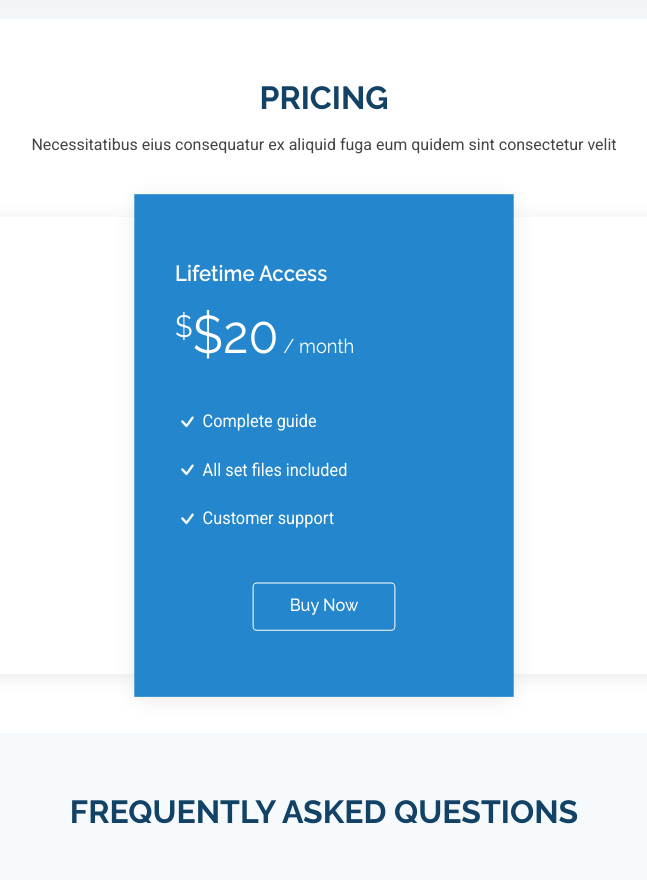
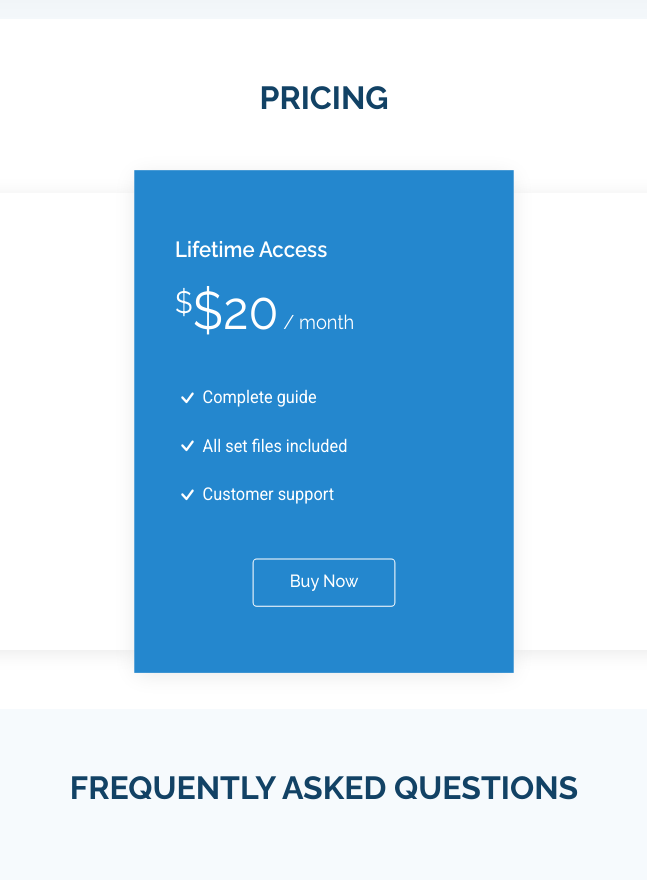
Before and after one commit to KoyaAndy18/NorthEast-Way, a plain HTML site: page index.html in a window 1280 px wide. Shown: the part 2680-3560 px from the top of the page, without its empty margins (316-963 px from the left). Drawn offline with Linux system fonts and the light colour scheme.

Commit message:
Update index.html

```diff
--- a/index.html
+++ b/index.html
@@ -226,7 +226,6 @@
       <!-- Section Title -->
       <div class="container section-title" data-aos="fade-up">
         <h2>Pricing</h2>
-        <p>Necessitatibus eius consequatur ex aliquid fuga eum quidem sint consectetur velit</p>
       </div><!-- End Section Title -->
 
       <div class="container">
```
